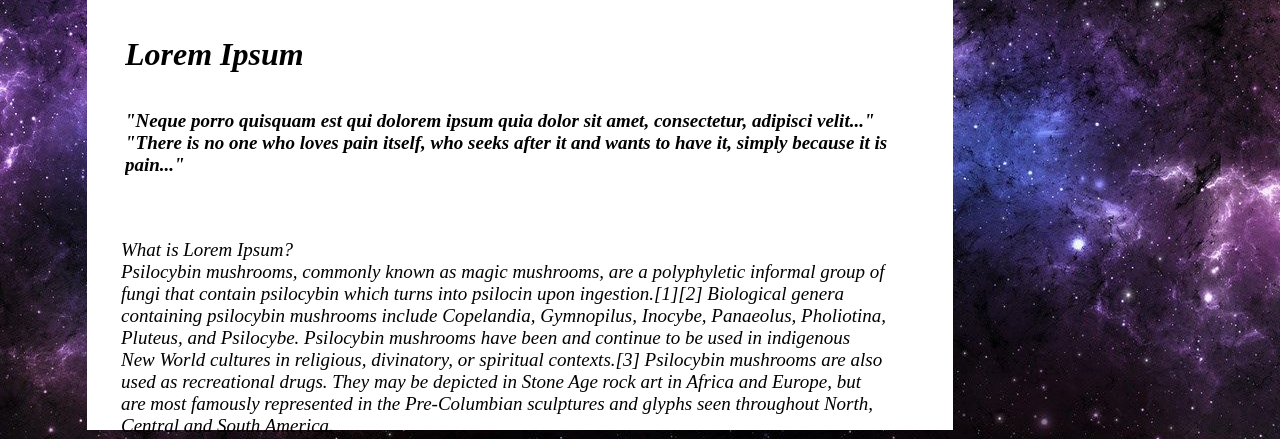
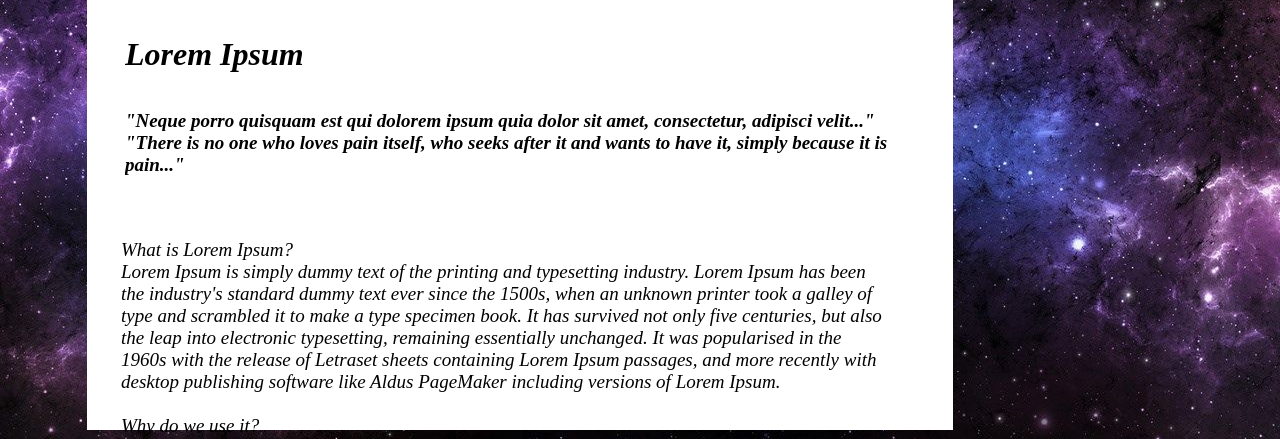
Before and after one commit to HempBox/shop, a plain HTML site: page index.html in a window 1280 px wide. Shown: the part 361-800 px from the top of the page. Drawn offline with Linux system fonts and the light colour scheme.

Commit message:
Update index.html

```diff
--- a/index.html
+++ b/index.html
@@ -100,7 +100,7 @@ function MM_swapImage() {
 <div id="text2" style="position:absolute; overflow:hidden; left:121px; top:600px; width:765px; height:201px; z-index:7">
 <div class="wpmd">
 <div><font face="Ink Free" class="ws14"><I>What is Lorem Ipsum?</I></font></div>
-<div><font face="Ink Free" class="ws14"><I>Psilocybin mushrooms, commonly known as magic mushrooms, are a polyphyletic informal group of fungi that contain psilocybin which turns into psilocin upon ingestion.[1][2] Biological genera containing psilocybin mushrooms include Copelandia, Gymnopilus, Inocybe, Panaeolus, Pholiotina, Pluteus, and Psilocybe. Psilocybin mushrooms have been and continue to be used in indigenous New World cultures in religious, divinatory, or spiritual contexts.[3] Psilocybin mushrooms are also used as recreational drugs. They may be depicted in Stone Age rock art in Africa and Europe, but are most famously represented in the Pre-Columbian sculptures and glyphs seen throughout North, Central and South America.</I></font></div>
+<div><font face="Ink Free" class="ws14"><I>Lorem Ipsum is simply dummy text of the printing and typesetting industry. Lorem Ipsum has been the industry's standard dummy text ever since the 1500s, when an unknown printer took a galley of type and scrambled it to make a type specimen book. It has survived not only five centuries, but also the leap into electronic typesetting, remaining essentially unchanged. It was popularised in the 1960s with the release of Letraset sheets containing Lorem Ipsum passages, and more recently with desktop publishing software like Aldus PageMaker including versions of Lorem Ipsum.</I></font></div>
 <div><font face="Ink Free" class="ws14"><I><BR></I></font></div>
 <div><font face="Ink Free" class="ws14"><I>Why do we use it?</I></font></div>
 <div><font face="Ink Free" class="ws14"><I>It is a long established fact that a reader will be distracted by the readable content of a page when looking at its layout. The point of using Lorem Ipsum is that it has a more-or-less normal distribution of letters, as opposed to using 'Content here, content here', making it look like readable English. Many desktop publishing packages and web page editors now use Lorem Ipsum as their default model text, and a search for 'lorem ipsum' will uncover many web sites still in their infancy. Various versions have evolved over the years, sometimes by accident, sometimes on purpose (injected humour and the like).</I></font></div>
```
